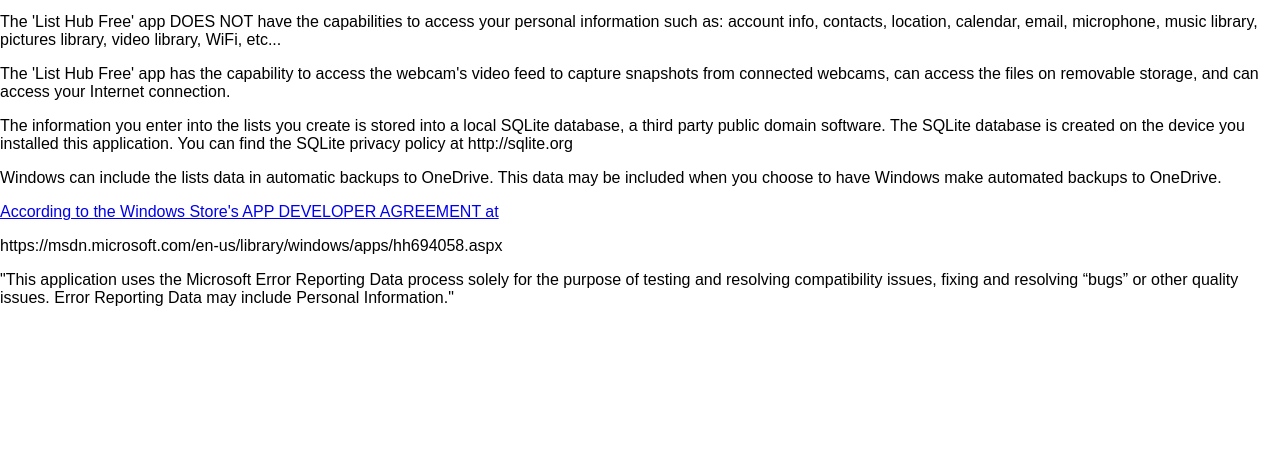
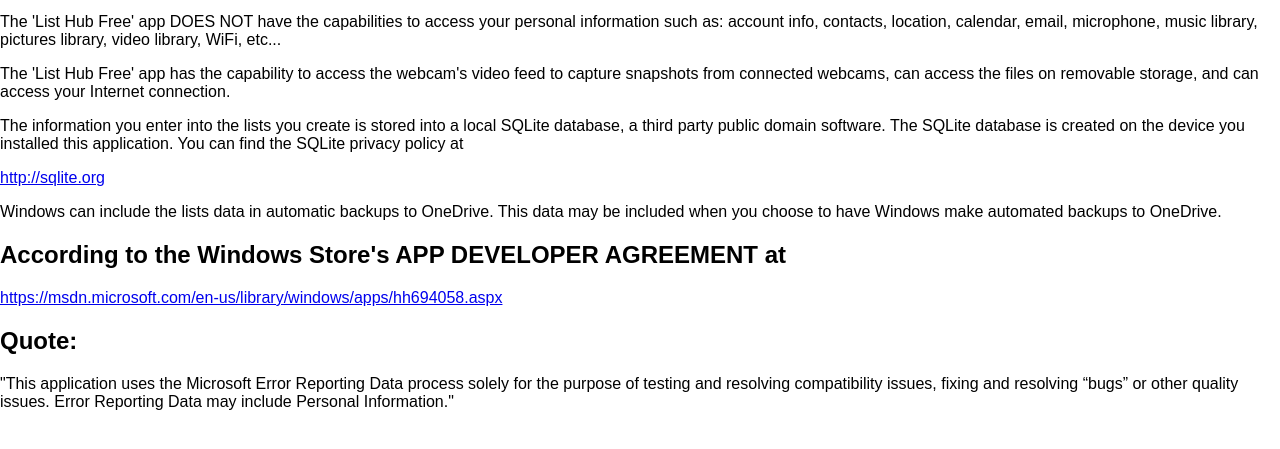
Before and after one commit to MarianaM17/LHWebApp1, a plain HTML site: page index.html in a window 1280 px wide. Shown: the part 101-550 px from the top of the page. Drawn offline with Linux system fonts and the light colour scheme.

Commit message:
Update index.html

```diff
--- a/index.html
+++ b/index.html
@@ -24,20 +24,28 @@
 </p>
 
 <p>
-  The information you enter into the lists you create is stored into a local SQLite database, a third party public domain software. The SQLite database is created on the device you installed this application. You can find the SQLite privacy policy at http://sqlite.org
+  The information you enter into the lists you create is stored into a local SQLite database, a third party public domain software. The SQLite database is created on the device you installed this application. You can find the SQLite privacy policy at
+</p>
+
+<p>
+    <a href="http://sqlite.org">http://sqlite.org</a>
 </p>
 
 <p>
   Windows can include the lists data in automatic backups to OneDrive. This data may be included when you choose to have Windows make automated backups to OneDrive.
 </p>
 
-  <p>
-  <a href="https://msdn.microsoft.com/en-us/library/windows/apps/hh694058.aspx">According to the Windows Store's APP DEVELOPER AGREEMENT at</a>
-  </p>
+  <h2>
+  According to the Windows Store's APP DEVELOPER AGREEMENT at
+  </h2>
 
 <p>
-  https://msdn.microsoft.com/en-us/library/windows/apps/hh694058.aspx
+    <a href="https://msdn.microsoft.com/en-us/library/windows/apps/hh694058.aspx">https://msdn.microsoft.com/en-us/library/windows/apps/hh694058.aspx</a>
 </p>
+
+<h2>
+  Quote:
+</h2>
 
 <p>
   "This application uses the Microsoft Error Reporting Data process solely for the purpose of testing and resolving compatibility issues, fixing and resolving “bugs” or other quality issues. Error Reporting Data may include Personal Information."
```
